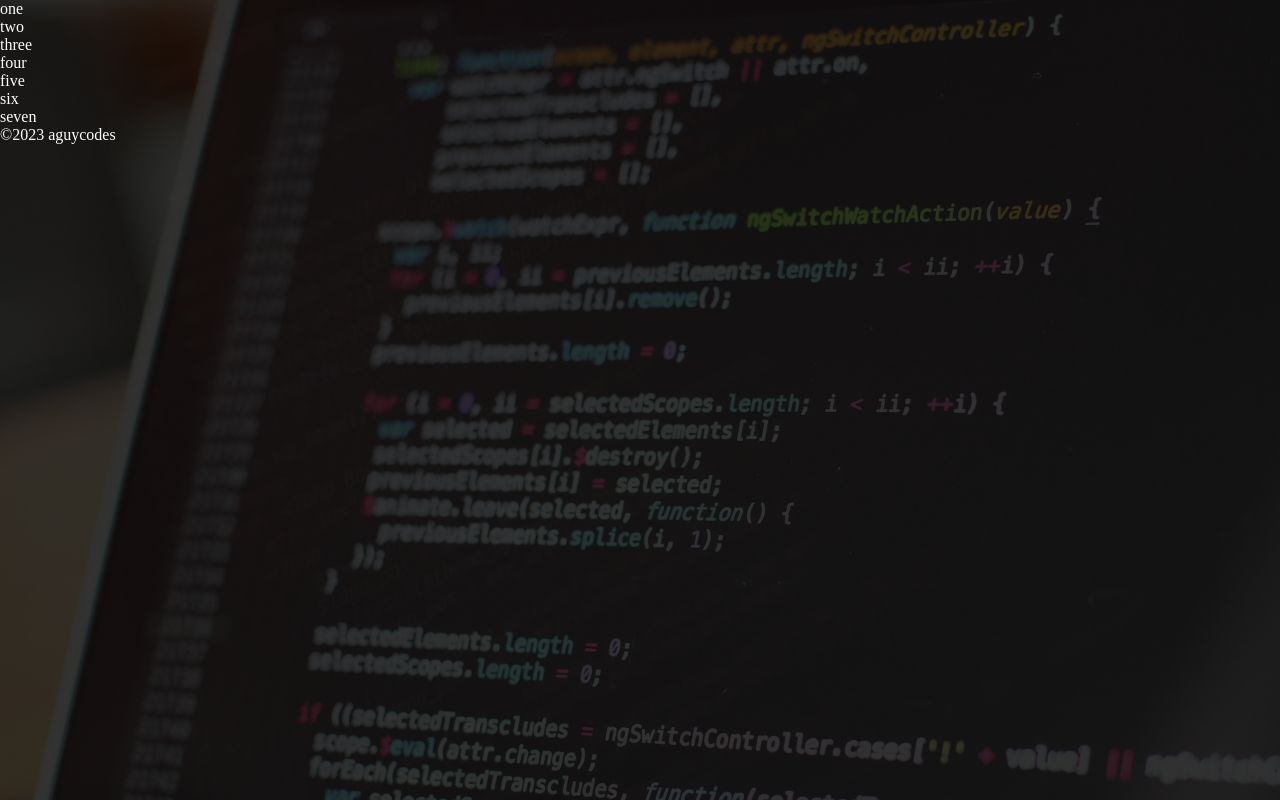
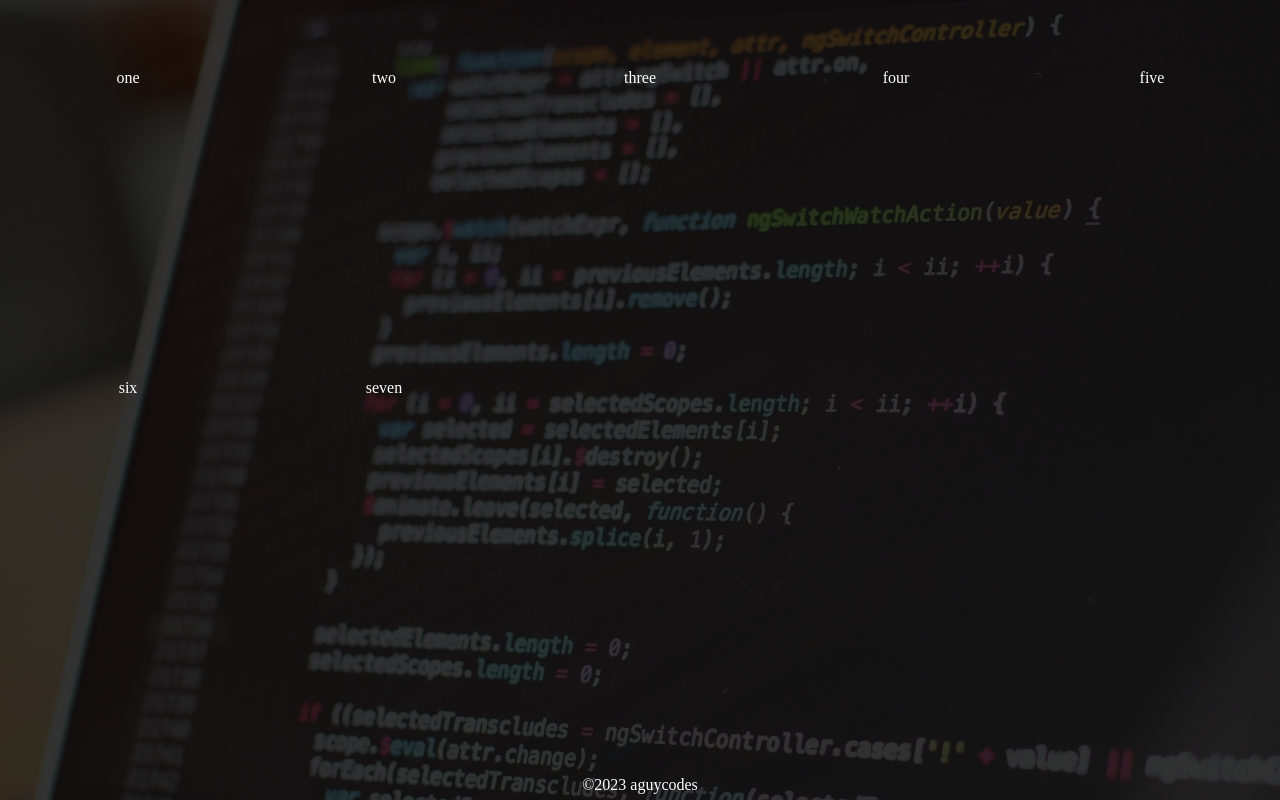
Before and after one commit to Aguycodes/port, a plain HTML site: page index.html in a window 1280 px wide. Drawn offline with Linux system fonts and the light colour scheme.

Commit message:
setup the grid system

```diff
--- a/index.html
+++ b/index.html
@@ -8,7 +8,7 @@
 </head>
 <body>
     <div class="main">
-        <div id="one">one</div>
+        <div class="one">one</div>
         <div class="two">two</div>
         <div class="three">three</div>
         <div class="four">four</div>
--- a/style.css
+++ b/style.css
@@ -17,3 +17,16 @@ body {
     66% {background-image: url(images/backgroundImages/coding-g25e9a703b_1920.jpg);}
     100% {background-image: url(images/backgroundImages/technology-g304bc01ed_1920.jpg);}
 }
+.main {
+    display: grid;
+    grid-template-columns: 20% 20% 20% 20% 20%;
+    grid-template-rows: 20% 60% 20%;
+    justify-items: center;
+    align-items: center;
+    height: 97%;
+    width: 100%;
+}
+footer {
+    bottom: 0;
+    text-align: center;
+}
```
